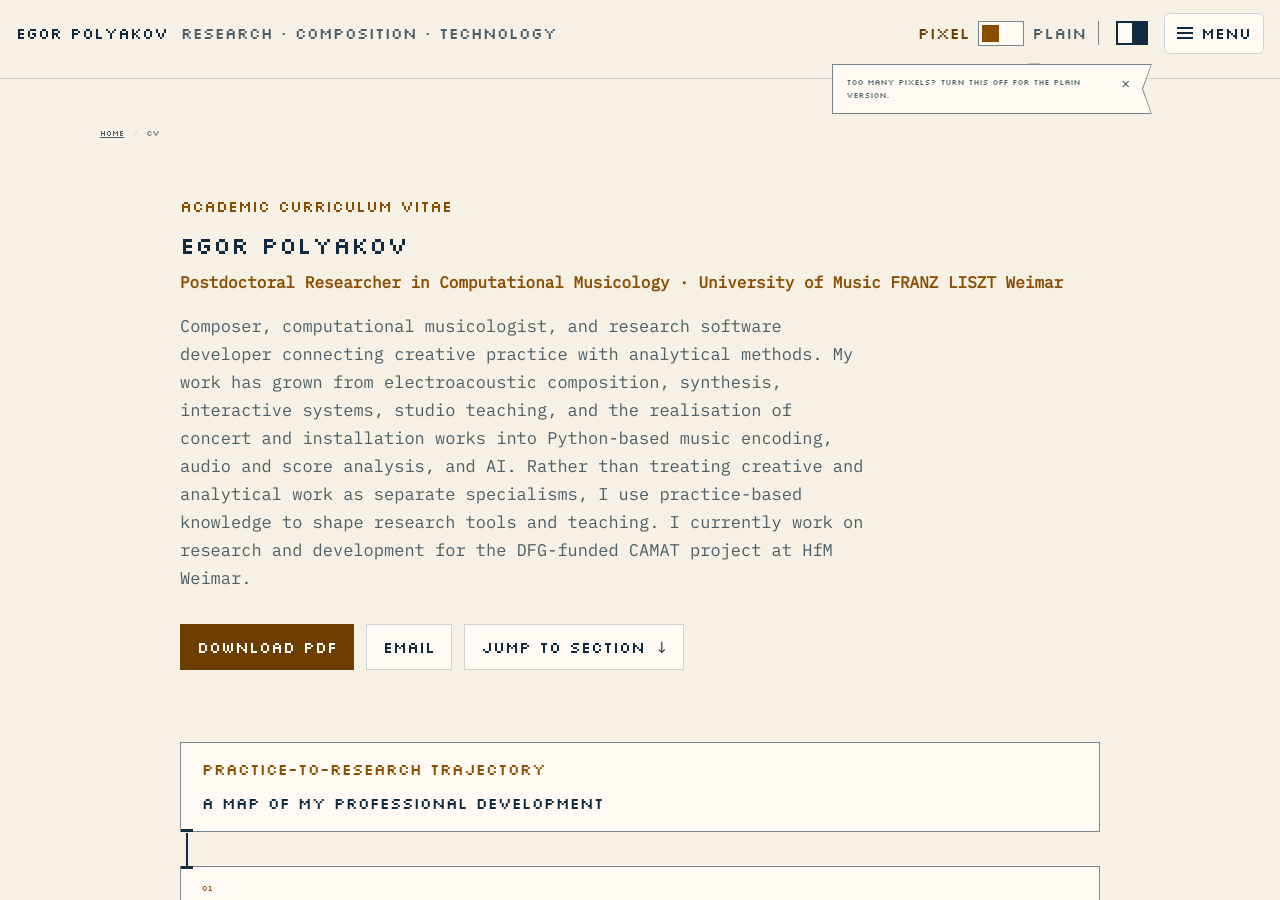
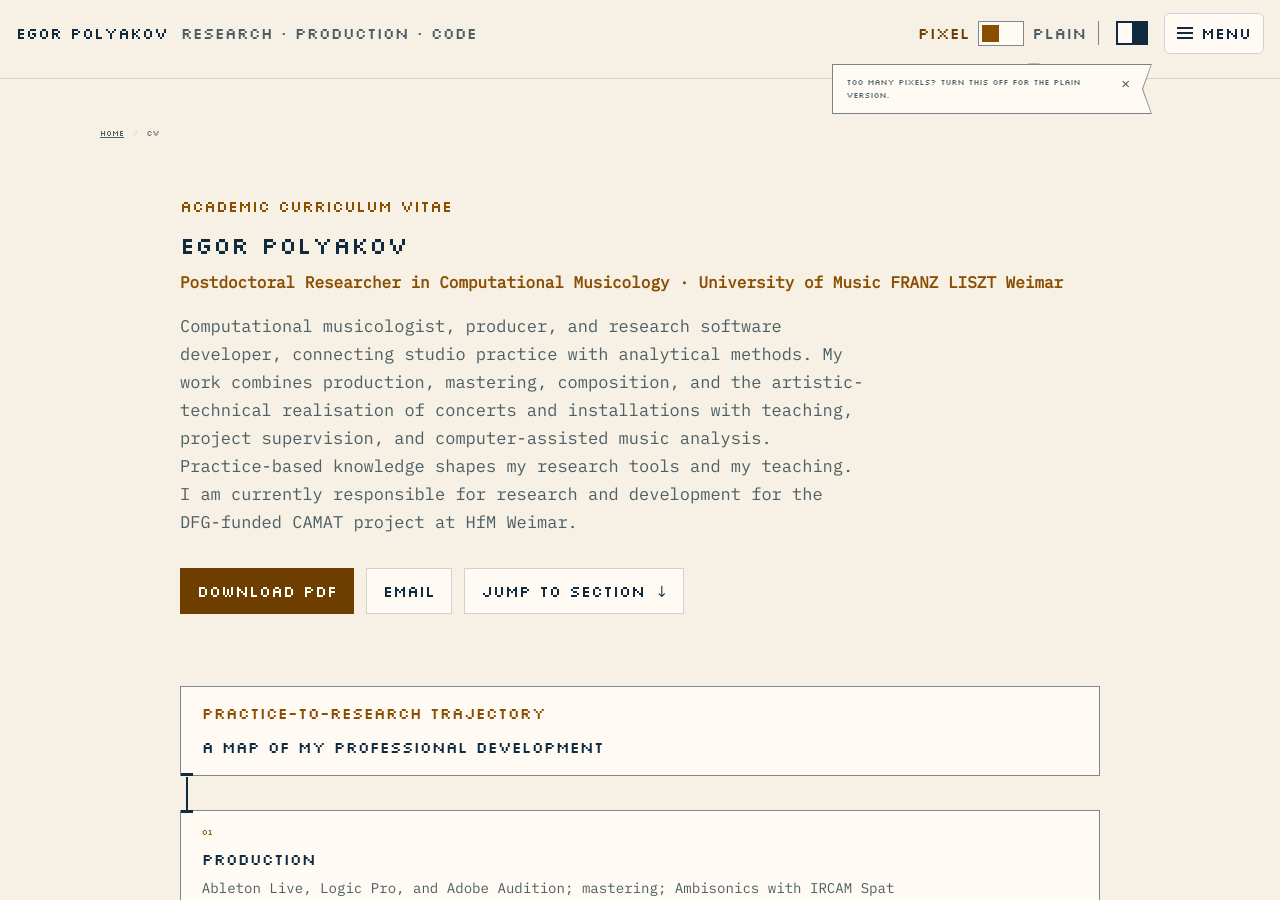
Before and after one commit to egorpol/egorpol.github.io, a Jekyll site: the page built from cv.md, in a window 1280 px wide and 900 px high. Built offline with Jekyll 4.4.1, drawn with Linux system fonts in a browser that asks for light colours; some of the changed text lies outside the part shown.

Commit message:
Present production alongside research across the site
Co-Authored-By: Claude Opus 5.5 <noreply@anthropic.com>

```diff
--- a/_config.yml
+++ b/_config.yml
@@ -19,9 +19,9 @@
 # in the templates via {{ site.myvariable }}.
 
 title: Egor Polyakov
-tagline: Postdoctoral researcher in computational musicology
+tagline: Computational musicologist, producer, and research software developer
 email: egor.polyakov@hfm-weimar.de
-description: Postdoctoral researcher in computational musicology at HfM Weimar.
+description: Computational musicology, music production and mastering, and open research software. Postdoctoral researcher at HfM Weimar.
 author: Egor Polyakov
 baseurl: "" # the subpath of your site, e.g. /blog
 url: "https://egorpol.github.io" # the base hostname & protocol for your site
--- a/_data/cv.yml
+++ b/_data/cv.yml
@@ -8,13 +8,12 @@ job_title: Postdoctoral Researcher in Computational Musicology
 affiliation: University of Music FRANZ LISZT Weimar
 
 profile: >-
-  Composer, computational musicologist, and research software developer connecting
-  creative practice with analytical methods. My work has grown from electroacoustic
-  composition, synthesis, interactive systems, studio teaching, and the realisation
-  of concert and installation works into Python-based music encoding, audio and score
-  analysis, and AI. Rather than treating creative and analytical work as separate
-  specialisms, I use practice-based knowledge to shape research tools and teaching.
-  I currently work on research and development for the DFG-funded CAMAT project at HfM Weimar.
+  Computational musicologist, producer, and research software developer, connecting
+  studio practice with analytical methods. My work combines production, mastering,
+  composition, and the artistic-technical realisation of concerts and installations
+  with teaching, project supervision, and computer-assisted music analysis.
+  Practice-based knowledge shapes my research tools and my teaching. I am currently
+  responsible for research and development for the DFG-funded CAMAT project at HfM Weimar.
 
 note: >-
   Born in Bakhmut, Ukraine. Based in the Leipzig region, Germany.
@@ -465,7 +464,7 @@ languages:
 # Homepage / projects short copy (kept aligned with CV facts)
 homepage:
   tagline: >-
-    I am a computational musicologist, composer, and research software developer.
+    I am a computational musicologist, producer, and research software developer.
     My work grows out of a lifelong fascination with music, computers, and the
     unexpected things they can do together.
   motivation:
@@ -504,12 +503,11 @@ homepage:
     - stage: Between worlds
       text: >-
         For years I composed contemporary concert music and minimal/techdub in parallel.
-        Alongside my own music, I mastered the Ornithopter Records catalogue and
-        releases by friends, and worked with Fabian Russ on concert and recording projects.
-        The outbreak of war in my home region of Donbas, Ukraine, in 2014 became a
-        persistent source of worry and reflection, deepening my doubts about
-        composition as my only path even as I kept producing and performing with
-        others.
+        Alongside my own music, I mastered the Ornithopter Records catalogue as part of
+        its founding team and worked with Fabian Russ on concert and recording projects.
+        Over time I came to see composition as one part of my work rather than the whole
+        of it: producing, realising other people’s music, and building tools became more
+        central.
     - stage: From real time to research
       text: >-
         My doctorate led me from accessible software and hybrid analysis systems
--- a/_layouts/default.html
+++ b/_layouts/default.html
@@ -47,7 +47,7 @@
         <div class="site-header-inner">
             <div class="site-identity">
                 <a class="site-title" href="{{ '/' | relative_url }}">{{ site.title }}</a>
-                <span>Research · composition · technology</span>
+                <span>Research · production · code</span>
             </div>
             {% include site-nav.html %}
             <div class="header-controls">
--- a/cv.md
+++ b/cv.md
@@ -1,7 +1,7 @@
 ---
 layout: page
 title: Curriculum Vitae
-description: "CV of Egor Polyakov — composition, electronic music practice, computational musicology, research software, teaching, and artistic-technical realisation."
+description: "CV of Egor Polyakov — computational musicology, production and mastering, research software, teaching, composition, and artistic-technical realisation."
 permalink: /cv/
 scripts:
   - /assets/js/cv-navigation.js
@@ -11,7 +11,7 @@ structured_data:
   '@context': 'https://schema.org'
   '@type': 'CreativeWork'
   name: 'Curriculum Vitae — Egor Polyakov'
-  description: 'Professional curriculum vitae of Egor Polyakov, computational musicologist and postdoctoral researcher.'
+  description: 'Professional curriculum vitae of Egor Polyakov, computational musicologist, producer, and postdoctoral researcher.'
   creator:
     '@type': 'Person'
     name: 'Egor Polyakov'
```
Also changed, not shown: index.md (+3 -3 lines), works.md (+2 -2 lines), CHANGELOG.md, 1 other file.
